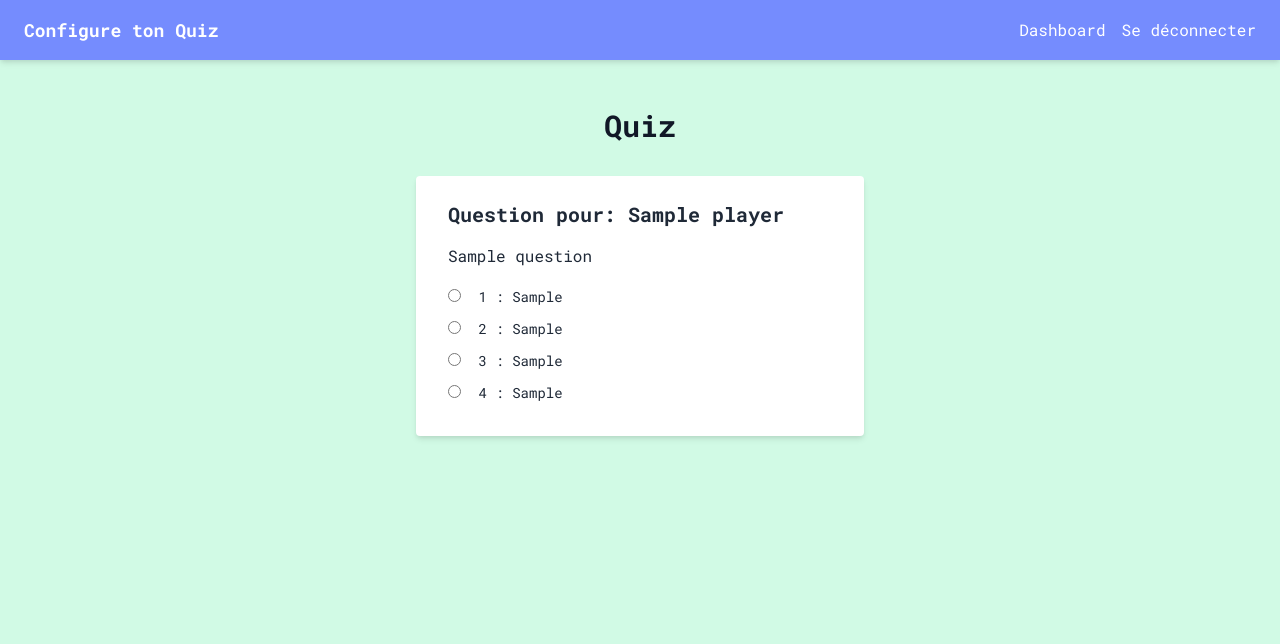
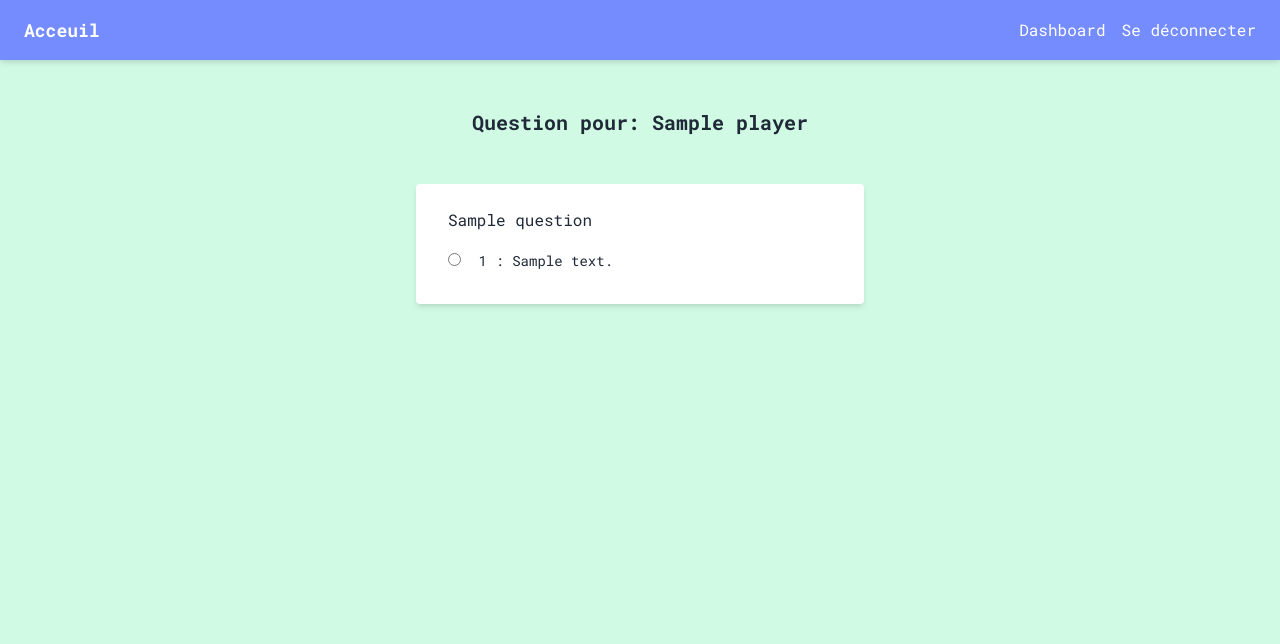
Before and after one commit to JeremyM2000/BigDataProject, a Flask app: template app/templates/question.html in a window 1280 px wide. Shown: the top 644 px of the page. Run offline with Flask 3, Linux system fonts and the light colour scheme; tables that the repository leaves empty hold one stand-in row (values such as "Sample post"); the template is opened without the code that fills it: values that come from a table or form of the project are taken from there, most other values are stand-ins (such as "Sample title", 1, 10 or a date in 2020).

Commit message:
fiw detected bug

```diff
--- a/app/templates/logged_header.html
+++ b/app/templates/logged_header.html
@@ -19,7 +19,7 @@
     <header class="bg-custom-green shadow-md">
         <nav class="container mx-auto flex justify-between items-center py-4 px-6">
             <div class="left text-lg font-semibold text-white">
-                <a href="{{ url_for('quiz.home') }}" class="hover:text-yellow-400">Configure ton Quiz</a>
+                <a href="{{ url_for('quiz.home') }}" class="hover:text-yellow-400">Acceuil</a>
             </div>
             <div class="right flex space-x-4">
                 <a href="{{ url_for('dashboard.dashboard') }}" class="text-white hover:text-yellow-400">Dashboard</a>
--- a/app/templates/question.html
+++ b/app/templates/question.html
@@ -14,43 +14,30 @@
         .bg-custom-green {
             background-color: #40960d;
         }
+        .bg-custom-red {
+            background-color: #e53e3e;
+        }
     </style>
 </head>
 
 <body class="bg-green-100 text-gray-800 flex flex-col min-h-screen">
     {% include 'logged_header.html' %}
-    <div class="container mx-auto mt-8 p-4 flex-grow">
-        <h1 class="text-3xl font-bold text-center text-gray-900">Quiz</h1>
-        <div class="py-8">
+    <div class="container mx-auto mt-8 p-4 flex-grow text-center">
+        <h3 class="text-xl font-bold mb-4">Question pour: {{ player }}</h3>
+        <div class="py-8 text-left">
 
             <form id="formQuizz" method="post" action="{{ url_for('quiz.quiz') }}" class="max-w-md mx-auto bg-white shadow-md rounded px-8 py-6">
-                <h3 class="text-xl font-bold mb-4">Question pour: {{ player }}</h3>
                 <p class="mb-4">{{ question.question }}</p>
                 <div>
+                    {% for answer in answers %}
                     <label class="block mb-2">
-                        <input id ="radio1" type="radio" name="answer" value="{{ question.aws1 }}" class="mr-2 leading-tight">
-                        <span class="text-sm">1 : {{ question.aws1 }}</span>
+                        <input id="radio{{ loop.index }}" type="radio" name="answer" value="{{ answer }}" class="mr-2 leading-tight">
+                        <span class="text-sm">{{ loop.index }} : {{ answer }}</span>
                     </label>
-                    <label class="block mb-2">
-                        <input id ="radio2" type="radio" name="answer" value="{{ question.aws2 }}" class="mr-2 leading-tight">
-                        <span class="text-sm">2 : {{ question.aws2 }}</span>
-                    </label>
-                    <label class="block mb-2">
-                        <input id ="radio3" type="radio" name="answer" value="{{ question.aws3 }}" class="mr-2 leading-tight">
-                        <span class="text-sm">3 : {{ question.aws3 }}</span>
-                    </label>
-                    <label class="block mb-2">
-                        <input id ="radio4" type="radio" name="answer" value="{{ question.aws4 }}" class="mr-2 leading-tight">
-                        <span class="text-sm">4 : {{ question.aws4 }}</span>
-                    </label>
+                    {% endfor %}
                 </div>
-                <!-- <button type="submit" class="bg-blue-500 hover:bg-blue-700 text-white font-bold py-2 px-4 rounded mt-4">Next</button> -->
             </form>
-
-           <!-- <button class="bg-blue-500 hover:bg-blue-700 text-white font-bold py-2 px-4 rounded mt-4" id="startButton">Start Capture</button> -->
-            <!-- <button class="bg-blue-500 hover:bg-blue-700 text-white font-bold py-2 px-4 rounded mt-4" id="stopButton" disabled>Stop Capture</button> -->
             <audio class="hidden" id="audioPlayer" controls></audio>
-            <!-- <div id="pred">Réponse donnée: </div>  -->
             <div id="countdown"> <span></span></div>
 
         </div>
```
Also changed, not shown: app/routes/quiz.py (+10 -1 lines).
